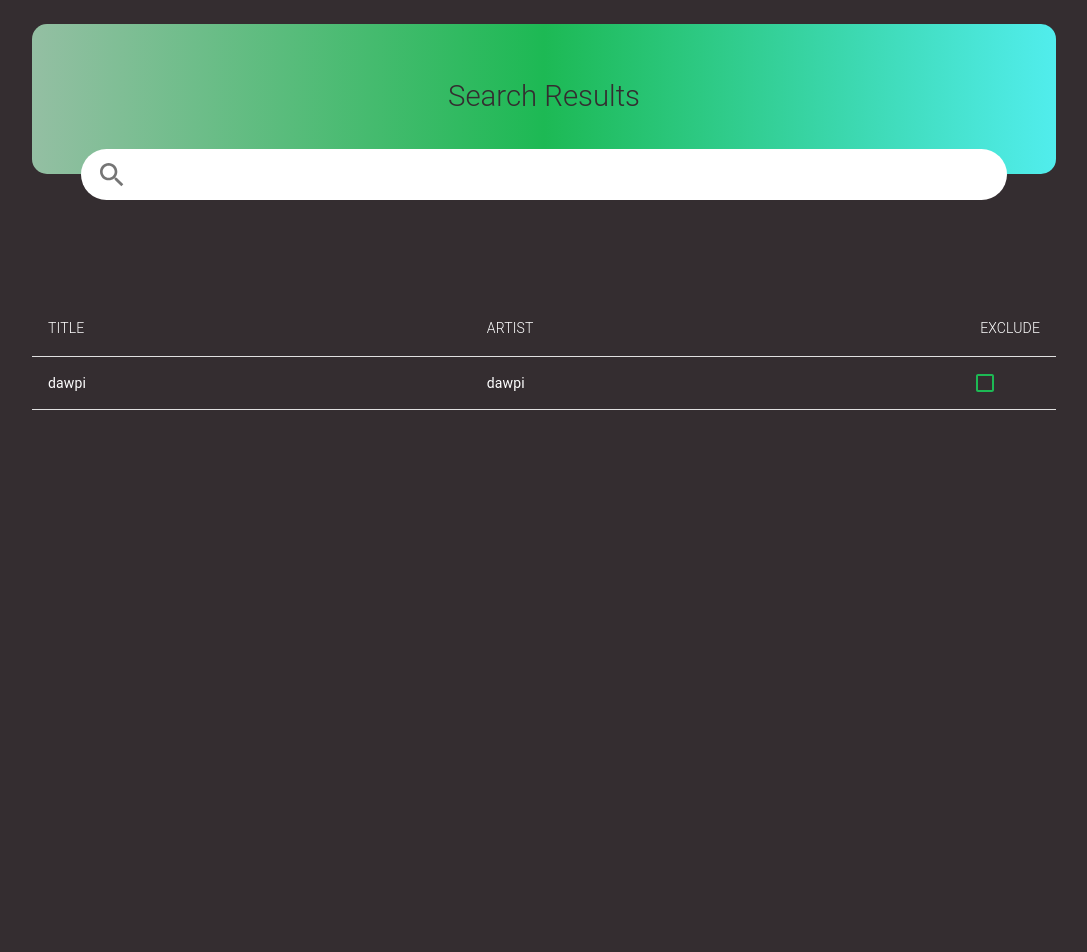
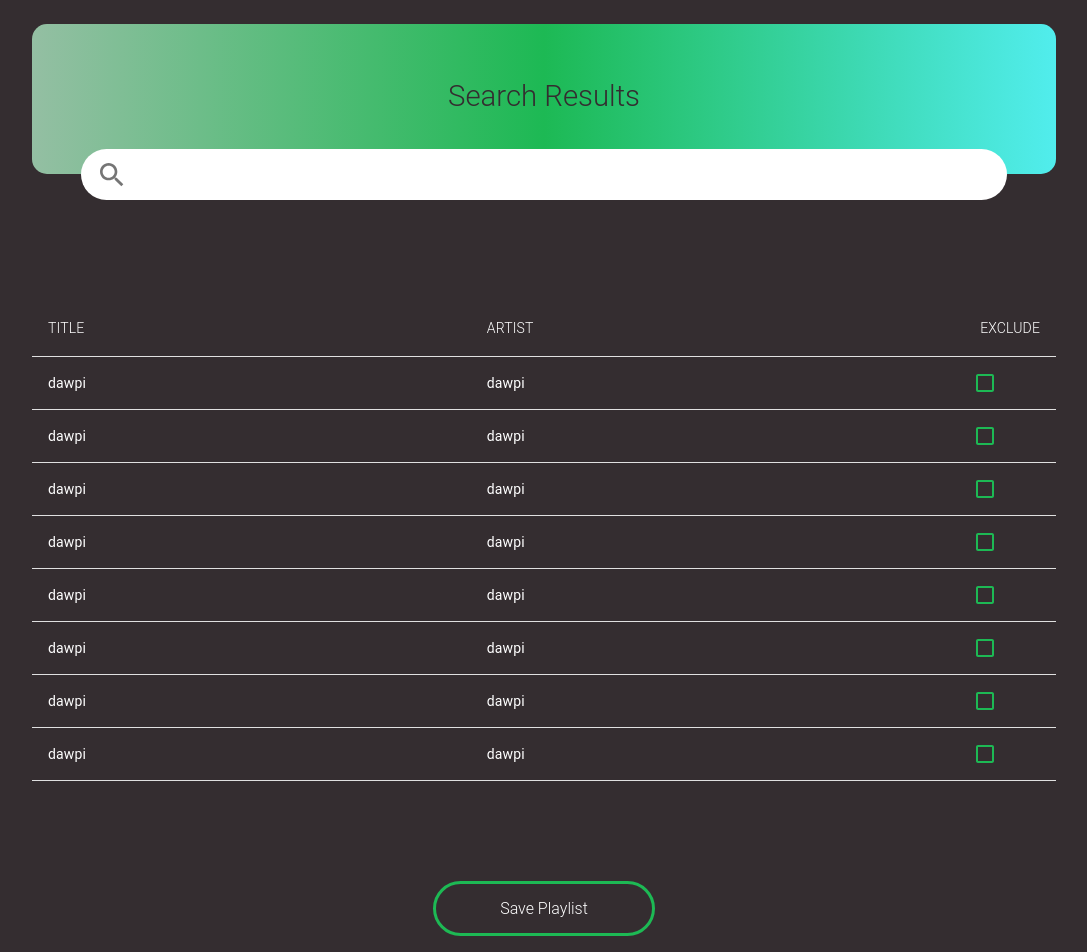
Before and after one commit to PatrickBMaloney/SpotiFind, a React app in the folder frontend/: page /searchResults in a window 1280 px wide. Shown: the top 952 px of the page, without its empty margins (96-1183 px from the left). Before the commit the page ends 800 px from the top, so only its background shows below. Built offline with nearby package versions, Linux system fonts and the light colour scheme; no server answers; the HTML template or start-up script is replaced by a standard one.

Commit message:
add save button

```diff
--- a/frontend/src/components/SearchResults.js
+++ b/frontend/src/components/SearchResults.js
@@ -31,6 +31,8 @@ const SearchResults = () => {
     useEffect(() => {
         console.log('insert backend call here');
         const response = axios.get('/api/');
+        // const url = '/playlist/search=' + params.get('search') ;
+        // const response = axios.get(url);
         console.log(response);
       });
 
@@ -69,9 +71,68 @@ const SearchResults = () => {
                                     />
                                 </TableCell>
                             </TableRow>
+                            <TableRow>
+                                <TableCell>dawpi</TableCell>
+                                <TableCell>dawpi</TableCell>
+                                <TableCell padding="checkbox">
+                                    <Checkbox
+                                    />
+                                </TableCell>
+                            </TableRow>
+                            <TableRow>
+                                <TableCell>dawpi</TableCell>
+                                <TableCell>dawpi</TableCell>
+                                <TableCell padding="checkbox">
+                                    <Checkbox
+                                    />
+                                </TableCell>
+                            </TableRow>
+                            <TableRow>
+                                <TableCell>dawpi</TableCell>
+                                <TableCell>dawpi</TableCell>
+                                <TableCell padding="checkbox">
+                                    <Checkbox
+                                    />
+                                </TableCell>
+                            </TableRow>
+                            <TableRow>
+                                <TableCell>dawpi</TableCell>
+                                <TableCell>dawpi</TableCell>
+                                <TableCell padding="checkbox">
+                                    <Checkbox
+                                    />
+                                </TableCell>
+                            </TableRow>
+                            <TableRow>
+                                <TableCell>dawpi</TableCell>
+                                <TableCell>dawpi</TableCell>
+                                <TableCell padding="checkbox">
+                                    <Checkbox
+                                    />
+                                </TableCell>
+                            </TableRow>
+                            <TableRow>
+                                <TableCell>dawpi</TableCell>
+                                <TableCell>dawpi</TableCell>
+                                <TableCell padding="checkbox">
+                                    <Checkbox
+                                    />
+                                </TableCell>
+                            </TableRow>
+                            <TableRow>
+                                <TableCell>dawpi</TableCell>
+                                <TableCell>dawpi</TableCell>
+                                <TableCell padding="checkbox">
+                                    <Checkbox
+                                    />
+                                </TableCell>
+                            </TableRow>
                         </TableBody>
                     </Table>
                 </TableContainer>
+            </div>
+            <div>
+                <div className="primary-button save-button"> Save Playlist </div>
             </div>
         </div>
     );
--- a/frontend/static/css/index.css
+++ b/frontend/static/css/index.css
@@ -5,7 +5,7 @@ body {
     height: 100%;
     width: 100%;
     background-color: #342D30;
-    position: fixed;
+    /* position: fixed; */
     margin: 0;
 }
 
@@ -183,3 +183,11 @@ form.search-bar {
   .MuiIconButton-colorSecondary {
       color: #1DB954 !important;
   }
+
+  .save-button {
+    width: 7.5%;
+    text-align: center;
+    margin: 100px auto;
+    font-size: 12pt;
+    font-weight: 300;
+}
```
